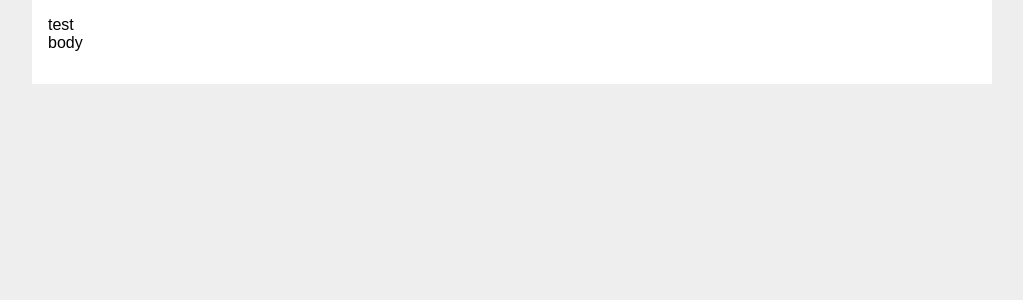
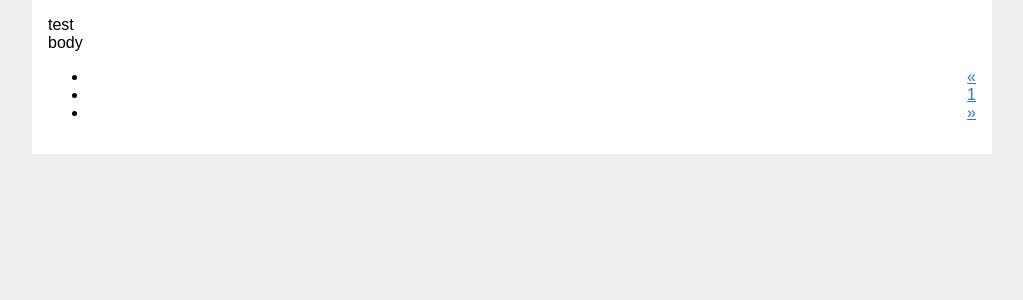
Before and after one commit to Tuffin/flaskprj, a Flask app: page / in a window 1280 px wide. Shown: the part 144-444 px from the top of the page, without its empty margins (128-1151 px from the left). Run offline with Flask 2, Linux system fonts and the light colour scheme; data comes from the database, SQL or seed files in the repository.

Commit message:
add pagination

```diff
--- a/flaskprj/article.py
+++ b/flaskprj/article.py
@@ -5,7 +5,6 @@ from flask import (
 from flaskprj.models import User, Post, db
 from werkzeug.exceptions import abort
 from flaskprj.auth import login_required
-from sqlalchemy import and_
 
 bp = Blueprint('article', __name__, url_prefix='/article')
 
--- a/flaskprj/blog.py
+++ b/flaskprj/blog.py
@@ -1,6 +1,6 @@
 import datetime
 from flask import (
-    Blueprint, flash, g, redirect, render_template, request, url_for
+    Blueprint, flash, g, redirect, render_template, request, url_for, current_app
 )
 from werkzeug.exceptions import abort
 from flaskprj.models import db, Post, User
@@ -12,8 +12,13 @@ bp = Blueprint('blog', __name__)
 @bp.route('/')
 @bp.route('/index')
 def index():
-    posts = db.session.query(Post).order_by(Post.created.desc()).all()
-    return render_template('blog/index.html', posts=posts)
+    page = request.args.get('page', 1, type=int)
+    pagination = db.session.query(Post).order_by(Post.created.desc()).paginate(
+        page, per_page=current_app.config['FLASKPRJ_POST_PER_PAGE'], error_out=False
+    )
+    # posts = db.session.query(Post).order_by(Post.created.desc()).all()
+    posts = pagination.items
+    return render_template('blog/index.html', posts=posts, pagination=pagination)
 
 
 @bp.route('/create', methods=('GET', 'POST'))
@@ -30,7 +35,8 @@ def create():
         if error is not None:
             flash(error)
         else:
-            post = Post(title=title, body=body, author_id=g.user.id, modified=False)
+            post = Post(title=title, body=body,
+                        author_id=g.user.id, modified=False, created=datetime.datetime.now())
             db.session.add(post)
             db.session.commit()
             return redirect(url_for('blog.index'))
--- a/flaskprj/models.py
+++ b/flaskprj/models.py
@@ -22,7 +22,7 @@ class Post(db.Model):
     __tablename__ = 'post'
     id = db.Column(db.Integer, primary_key=True, autoincrement=True)
     author_id = db.Column(db.Integer, db.ForeignKey('user.id'), nullable=False)
-    created = db.Column(db.DateTime, nullable=False, default=datetime.datetime.now())
+    created = db.Column(db.DateTime, nullable=False)
     title = db.Column(db.String(255), nullable=False)
     body = db.Column(db.Text)
     modified = db.Column(db.Boolean, nullable=False, default=False)
--- a/flaskprj/static/style.css
+++ b/flaskprj/static/style.css
@@ -24,3 +24,10 @@ nav ul li a, nav ul li span, header .action { display: block; padding: 0.5rem; }
 .content textarea { min-height: 12em; resize: vertical; }
 input.danger { color: #cc2f2e; }
 input[type=submit] { align-self: start; min-width: 10em; }
+
+div.pagination {
+    width: 100%;
+    text-align: right;
+    padding: 0px;
+    margin: 0px;
+}
--- /dev/null
+++ b/flaskprj/templates/blog/_macros.html
@@ -0,0 +1,27 @@
+{% macro pagination_widget(pagination, endpoint, fragment='') %}
+<ul class="pagination">
+    <li {% if not pagination.has_prev %} class="disabled" {% endif %}>
+        <a href="{%if pagination.has_prev %}{{ url_for(endpoint, page=pagination.prev_num, **kwargs) }}{{ fragment }}{% else %}#{% endif %}">
+            &laquo;
+        </a>
+    </li>
+    {% for p in pagination.iter_pages() %}
+        {% if p %}
+            {% if p == pagination.page %}
+            <li class="active">
+                <a href="{{ url_for(endpoint, page=p, **kwargs) }}{{ fragment }}">{{ p }}</a>
+            </li>
+            {% else %}
+            <li>
+                <a href="{{ url_for(endpoint, page=p, **kwargs) }}{{ fragment }}">{{ p }}</a>
+            </li>
+            {% endif %}
+        {% endif %}
+    {% endfor %}
+    <li {% if not pagination.has_next %} class="disabled" {% endif %}>
+        <a href="{%if pagination.has_next %}{{ url_for(endpoint, page=pagination.next_num, **kwargs) }}{{ fragment }}{% else %}#{% endif %}">
+            &raquo;
+        </a>
+    </li>
+</ul>
+{% endmacro %}
--- a/flaskprj/templates/blog/index.html
+++ b/flaskprj/templates/blog/index.html
@@ -1,4 +1,5 @@
 {% extends 'base.html' %}
+{% import 'blog/_macros.html' as macros %}
 
 {% block header %}
   <h1>{% block title %}Posts{% endblock %}</h1>
@@ -26,4 +27,9 @@
       <hr>
     {% endif %}
   {% endfor %}
+  {% if pagination %}
+  <div class="pagination">
+      {{ macros.pagination_widget(pagination, 'blog.index') }}
+  </div>
+  {% endif %}
 {% endblock %}
```
